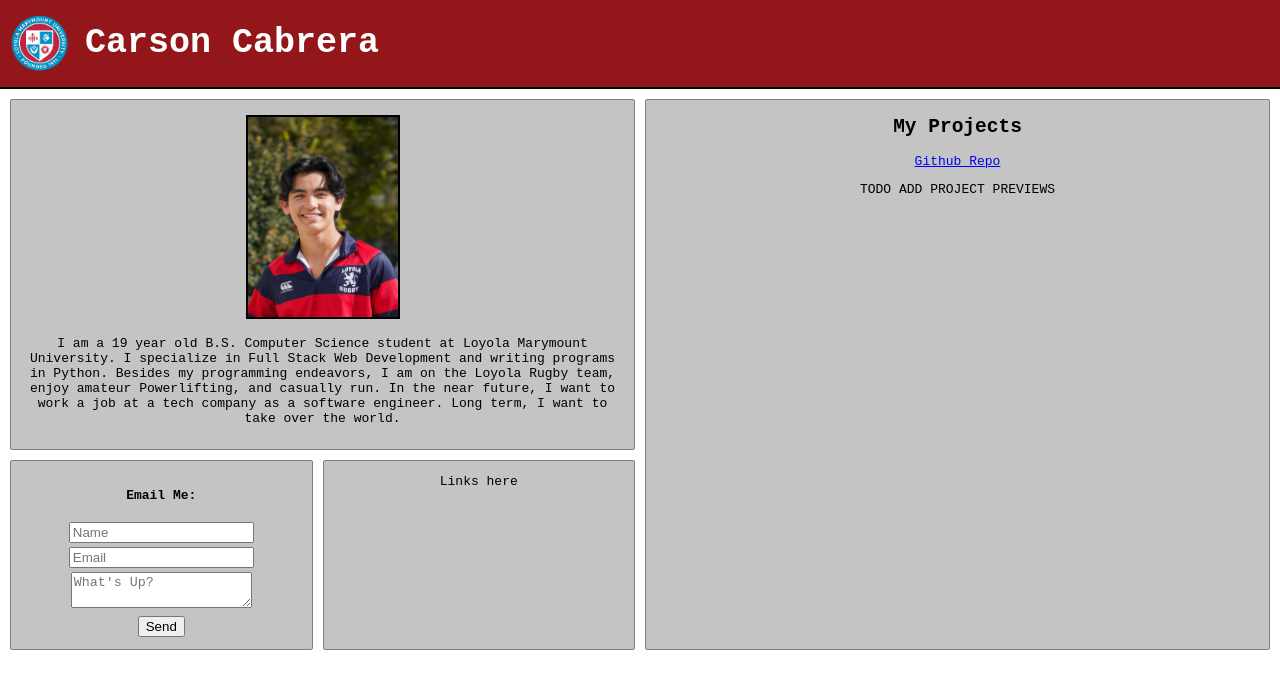
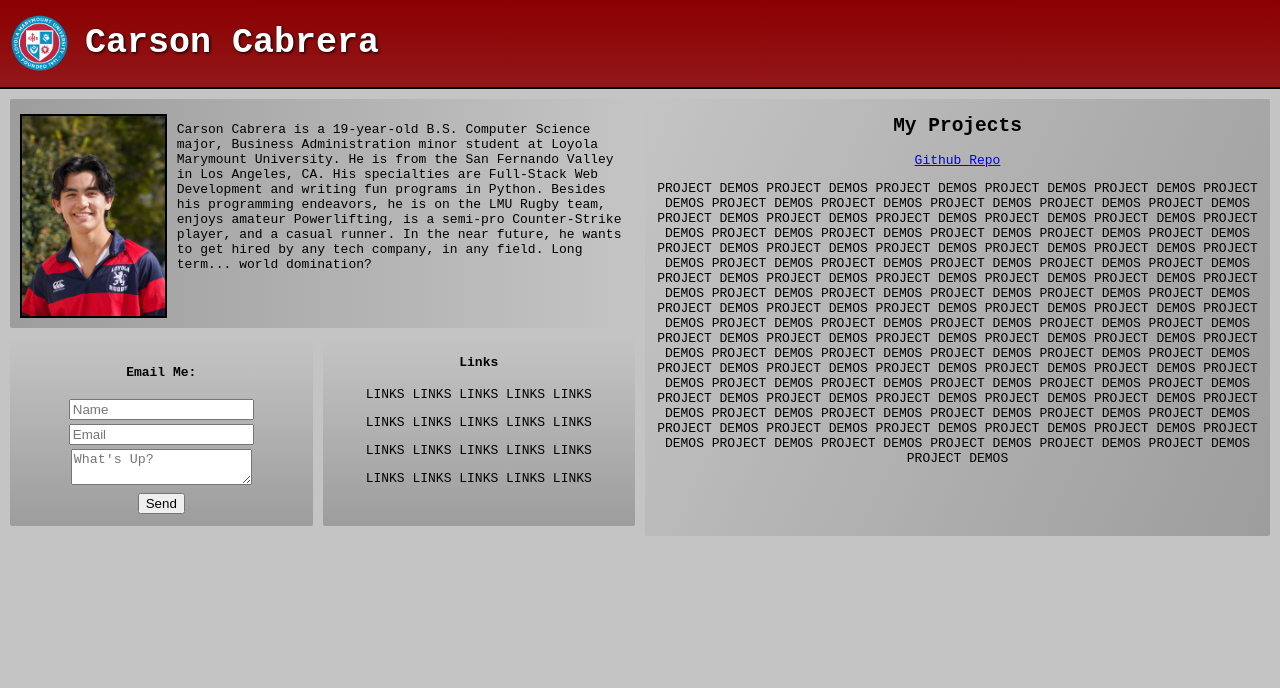
Before and after one commit to c44rson/myWebsite, a React (Create React App) app: page / in a window 1280 px wide. Shown: the top 688 px of the page. Built offline with nearby package versions, Linux system fonts and the light colour scheme.

Commit message:
cleaner and cleaner css and scalability changes

```diff
--- a/src/App.css
+++ b/src/App.css
@@ -2,7 +2,7 @@ html,
 body {
   margin: 0;
   padding: 0;
-  background-color: #ffffff;
+  background-color: #c4c4c4;
   font-family: monospace;
 }
 
@@ -13,7 +13,8 @@ body {
   grid-template-areas:
     "t t t t"
     "am am pr pr"
-    "e co pr pr";
+    "e co pr pr"
+    ". . pr pr";
   gap: 10px;
   overflow: scroll;
 }
@@ -23,6 +24,7 @@ body {
   display: flex;
   flex-direction: row;
   background-color: #93171a;
+  background-image: linear-gradient(180deg, darkred, #93171a);
   justify-content: left;
   align-content: center;
   align-items: center;
@@ -32,6 +34,7 @@ body {
 h1 {
   font-size: 35px;
   margin-left: 15px;
+  text-shadow: 1px 1px 3px black;
   color: white;
 }
 
@@ -44,23 +47,25 @@ h1 {
 .projects {
   grid-area: pr;
   text-align: center;
-  background-color: #c4c4c4;
+  background-image: linear-gradient(295deg, rgb(157, 157, 157), #c4c4c4);
   margin-right: 10px;
   border-radius: 2px;
-  border: 1px solid gray;
 }
 
 .aboutme {
   grid-area: am;
+  display: flex;
+  flex-direction: row;
+  align-items: flex-start;
+  text-align: left;
   margin-left: 10px;
-  text-align: center;
   padding: 10px;
   border-radius: 2px;
-  background-color: #c4c4c4;
-  border: 1px solid gray;
+  background-image: linear-gradient(90deg, rgb(157, 157, 157), #c4c4c4);
 }
 
 .me {
+  margin-right: 10px;
   margin-top: 5px;
   height: 200px;
   width: 150px;
@@ -70,9 +75,8 @@ h1 {
 .connect {
   grid-area: co;
   text-align: center;
-  background-color: #c4c4c4;
+  background-image: linear-gradient(0deg, rgb(157, 157, 157), #c4c4c4);
   border-radius: 2px;
-  border: 1px solid gray;
 }
 
 .emailForm {
@@ -84,9 +88,8 @@ h1 {
   align-content: center;
   padding: 10px;
   margin-left: 10px;
-  background-color: #c4c4c4;
+  background-image: linear-gradient(0deg, rgb(157, 157, 157), #c4c4c4);
   border-radius: 2px;
-  border: 1px solid gray;
 }
 
 .formInput {
--- a/src/App.js
+++ b/src/App.js
@@ -14,21 +14,48 @@ function App() {
         <a href="https://github.com/c44rson" target="_blank" rel="noreferrer">
           Github Repo
         </a>
-        <p>TODO ADD PROJECT PREVIEWS</p>
+        <p>
+          PROJECT DEMOS PROJECT DEMOS PROJECT DEMOS PROJECT DEMOS PROJECT DEMOS
+          PROJECT DEMOS PROJECT DEMOS PROJECT DEMOS PROJECT DEMOS PROJECT DEMOS
+          PROJECT DEMOS PROJECT DEMOS PROJECT DEMOS PROJECT DEMOS PROJECT DEMOS
+          PROJECT DEMOS PROJECT DEMOS PROJECT DEMOS PROJECT DEMOS PROJECT DEMOS
+          PROJECT DEMOS PROJECT DEMOS PROJECT DEMOS PROJECT DEMOS PROJECT DEMOS
+          PROJECT DEMOS PROJECT DEMOS PROJECT DEMOS PROJECT DEMOS PROJECT DEMOS
+          PROJECT DEMOS PROJECT DEMOS PROJECT DEMOS PROJECT DEMOS PROJECT DEMOS
+          PROJECT DEMOS PROJECT DEMOS PROJECT DEMOS PROJECT DEMOS PROJECT DEMOS
+          PROJECT DEMOS PROJECT DEMOS PROJECT DEMOS PROJECT DEMOS PROJECT DEMOS
+          PROJECT DEMOS PROJECT DEMOS PROJECT DEMOS PROJECT DEMOS PROJECT DEMOS
+          PROJECT DEMOS PROJECT DEMOS PROJECT DEMOS PROJECT DEMOS PROJECT DEMOS
+          PROJECT DEMOS PROJECT DEMOS PROJECT DEMOS PROJECT DEMOS PROJECT DEMOS
+          PROJECT DEMOS PROJECT DEMOS PROJECT DEMOS PROJECT DEMOS PROJECT DEMOS
+          PROJECT DEMOS PROJECT DEMOS PROJECT DEMOS PROJECT DEMOS PROJECT DEMOS
+          PROJECT DEMOS PROJECT DEMOS PROJECT DEMOS PROJECT DEMOS PROJECT DEMOS
+          PROJECT DEMOS PROJECT DEMOS PROJECT DEMOS PROJECT DEMOS PROJECT DEMOS
+          PROJECT DEMOS PROJECT DEMOS PROJECT DEMOS PROJECT DEMOS PROJECT DEMOS
+          PROJECT DEMOS PROJECT DEMOS PROJECT DEMOS PROJECT DEMOS PROJECT DEMOS
+          PROJECT DEMOS PROJECT DEMOS PROJECT DEMOS PROJECT DEMOS PROJECT DEMOS
+          PROJECT DEMOS PROJECT DEMOS PROJECT DEMOS PROJECT DEMOS PROJECT DEMOS
+        </p>
       </div>
       <div className="aboutme">
         <img className="me" src={me} alt="Carson" />
         <p>
-          I am a 19 year old B.S. Computer Science student at Loyola Marymount
-          University. I specialize in Full Stack Web Development and writing
-          programs in Python. Besides my programming endeavors, I am on the
-          Loyola Rugby team, enjoy amateur Powerlifting, and casually run. In
-          the near future, I want to work a job at a tech company as a software
-          engineer. Long term, I want to take over the world.
+          Carson Cabrera is a 19-year-old B.S. Computer Science major, Business
+          Administration minor student at Loyola Marymount University. He is
+          from the San Fernando Valley in Los Angeles, CA. His specialties are
+          Full-Stack Web Development and writing fun programs in Python. Besides
+          his programming endeavors, he is on the LMU Rugby team, enjoys amateur
+          Powerlifting, is a semi-pro Counter-Strike player, and a casual
+          runner. In the near future, he wants to get hired by any tech company,
+          in any field. Long term... world domination?
         </p>
       </div>
       <div className="connect">
-        <p>Links here</p>
+        <h4>Links</h4>
+        <p>LINKS LINKS LINKS LINKS LINKS</p>
+        <p>LINKS LINKS LINKS LINKS LINKS</p>
+        <p>LINKS LINKS LINKS LINKS LINKS</p>
+        <p>LINKS LINKS LINKS LINKS LINKS</p>
       </div>
       <div className="emailForm">
         <h4>Email Me:</h4>
```
